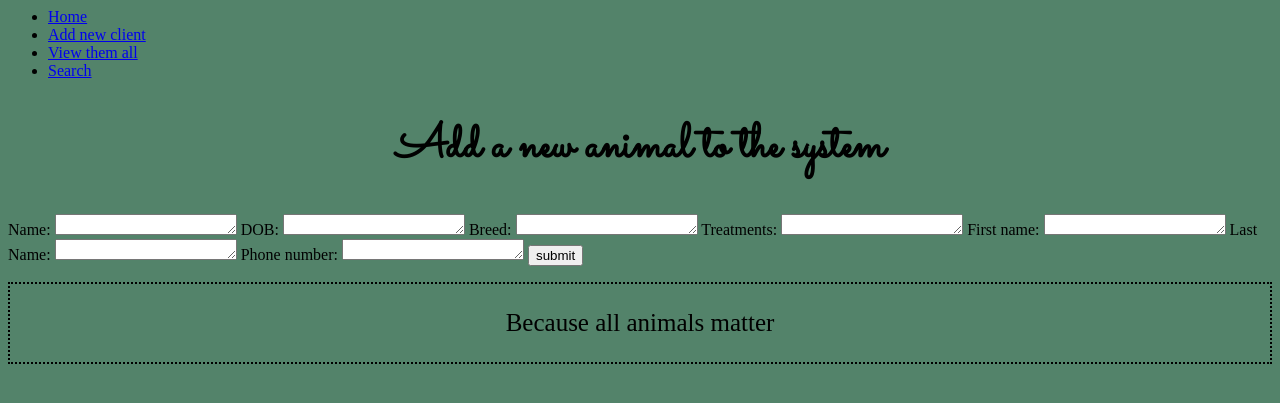
After one commit to AnnikaNeumann/1st-Project-Vet-Management-App, a Flask app: page /new_client in a window 1280 px wide. The commit adds this page. Shown: the top 403 px of the page. Run offline with Flask 2, Linux system fonts and the light colour scheme.

Commit message:
Add new animal function successful, creates animal id and owner id, adds owner id to animal listing

```diff
--- a/controllers/vets_controller.py
+++ b/controllers/vets_controller.py
@@ -1,28 +1,56 @@
-from flask import Flask, render_template, redirect, request
-
-from flask import Blueprint
+from flask import Flask, render_template, redirect, request, Blueprint
+from modules.animal import Animal
+from modules.owner import Owner
 from repositories import animal_repo
 from repositories import owner_repo
 from repositories import vet_repo
 
 vet_blueprint = Blueprint("animal", __name__)
 
-@vet_blueprint.route("/add", methods =['POST'])
-def new_animal():
-    name = request.form["name"]
-    dob = request.form["dob"]
-    breed = request.form ["breed"]
-    treatments = request.form ["treatments"]
 
-    animal = animal_repo.select(id)
-    animal = Animal(name, dob, breed, treatments, owner_id)
+@vet_blueprint.route("/new_client", methods =['GET'])
+def new_client():
+
+    return render_template("/new.html")
 
 
+@vet_blueprint.route("/save_new_client", methods=['POST'])
+def save_new_client():
+
+    name = request.form["name"]
+    dob = request.form["DOB"]
+    breed = request.form["breed"]
+    treatments = request.form["treatments"]
+    first_name = request.form["first_name"]
+    last_name = request.form["last_name"]
+    number = request.form ["number"]
+
+    owner = Owner(first_name, last_name, number)
+    animal = Animal(name, dob, breed, treatments)
+
+    saved_owner = owner_repo.save(owner)
+    animal.owner_id = saved_owner.id
     animal_repo.save(animal)
-    return redirect('/animal')
+
+    return redirect('/submit')
+
+    # return render_template("/new.html")
+
+@vet_blueprint.route("/submit", methods =['GET'])
+def submit():
+    return render_template("/submit.html")
 
 
 
-@vet_blueprint.route("/search", methods =["GET"])
-def search_animal():
-    return render_template("/search.html", all_animal = animals)
+@vet_blueprint.route("/search", methods =['GET'])
+def search_here():
+
+    return render_template("/search.html")
+
+
+@vet_blueprint.route("/search_for_client", methods =['POST'])
+def search_for_client():
+
+    last_name = request.form["last_name"]
+
+    return redirect('/submit')
--- a/modules/animal.py
+++ b/modules/animal.py
@@ -1,10 +1,11 @@
 class Animal:
-    def __init__(self, name, dob, breed, treatments, id = None):
+    def __init__(self, name, dob, breed, treatments):
         self.name = name
         self.dob = dob
         self.breed = breed
         self.treatments = treatments
-        self.id = id
+        self.id = None
+        self.owner_id = None
 
 
 
--- a/modules/owner.py
+++ b/modules/owner.py
@@ -1,7 +1,6 @@
 class Owner:
-    def __init__(self, first_name, last_name, phone, pet_id, id = None):
+    def __init__(self, first_name, last_name, phone):
         self.first_name = first_name
         self.last_name = last_name
         self.phone = phone
-        self.pet_id = pet_id
-        self.id = id
+        self.id = None
--- a/templates/base.html
+++ b/templates/base.html
@@ -12,14 +12,14 @@
         <nav>
             <ul class="navigation">
                 <li><a href="/">Home</a></li>
-                <li> <a href="/index/add">Add new animal</a></li>
-                <li> <a href="/view_vet">View them all</a></li>
-                <li> <a href="/search_vet">Search</a></li>
+                <li> <a href="/new_client">Add new client</a></li>
+                <li> <a href="/view_">View them all</a></li>
+                <li> <a href="/search">Search</a></li>
 
             </ul>
         </nav>
     </header>
-    <h1>One app to rule them all</h1>
+    <!-- <h1>One app to rule them all</h1> -->
 
     {% block content %}
 
--- /dev/null
+++ b/templates/new.html
@@ -0,0 +1,34 @@
+{% extends "base.html" %} {% block content %}
+
+<h1>Add a new animal to the system</h1>
+
+<form action="/save_new_client" method="post">
+    <label for="animal">Name:</label>
+    <textarea name="name" id="name" rows="1"></textarea>
+
+    <label for="animal">DOB:</label>
+    <textarea name="DOB" id="DOB" rows="1"></textarea>
+
+    <label for="animal">Breed:</label>
+    <textarea name="breed" id="breed" rows="1"></textarea>
+
+    <label for="animal">Treatments:</label>
+    <textarea name="treatments" id="treatments" rows="1"></textarea>
+
+    <label for="owner">First name:</label>
+    <textarea name="first_name" id="first_name" rows="1"></textarea>
+
+    <label for="owner">Last Name:</label>
+    <textarea name="last_name" id="last_name" rows="1"></textarea>
+
+    <label for="owner">Phone number:</label>
+    <textarea name="number" id="number" rows="1"></textarea>
+
+
+    <input class="btn btn--action" type='submit' value="submit">
+  </form>
+
+
+
+
+{% endblock %}
--- /dev/null
+++ b/templates/view_all.html
@@ -0,0 +1,4 @@
+{% extends "base.html" %} {% block content %}
+
+
+{% endblock %}
```
Also changed, not shown: db/vet_management.sql (+12 -12 lines), repositories/animal_repo.py (+3 -9 lines), repositories/owner_repo.py (+29 -3 lines), templates/search.html (added, +12 -0 lines), templates/submit.html (added, +8 -0 lines), tests/animal_test.py (added, +11 -0 lines), static/style.css (line endings or trailing spaces), tests/__init__.py (added).
